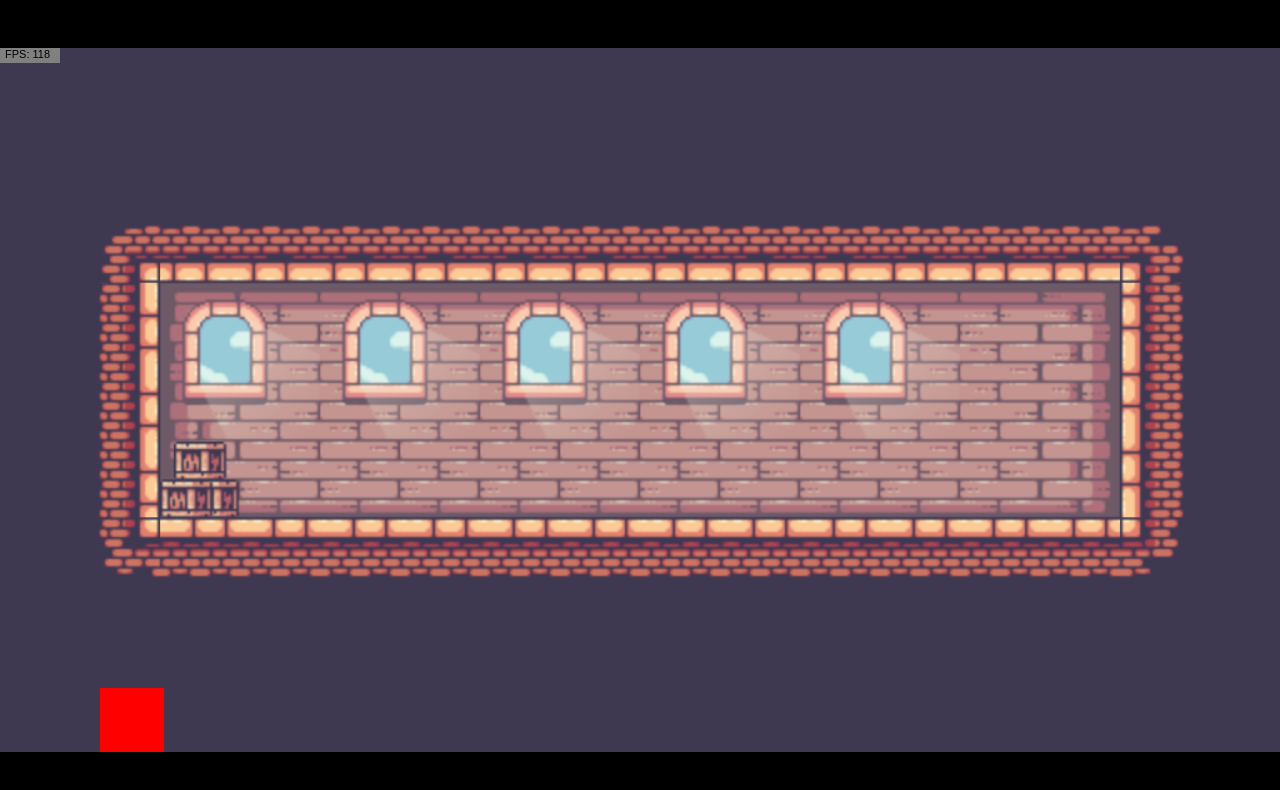
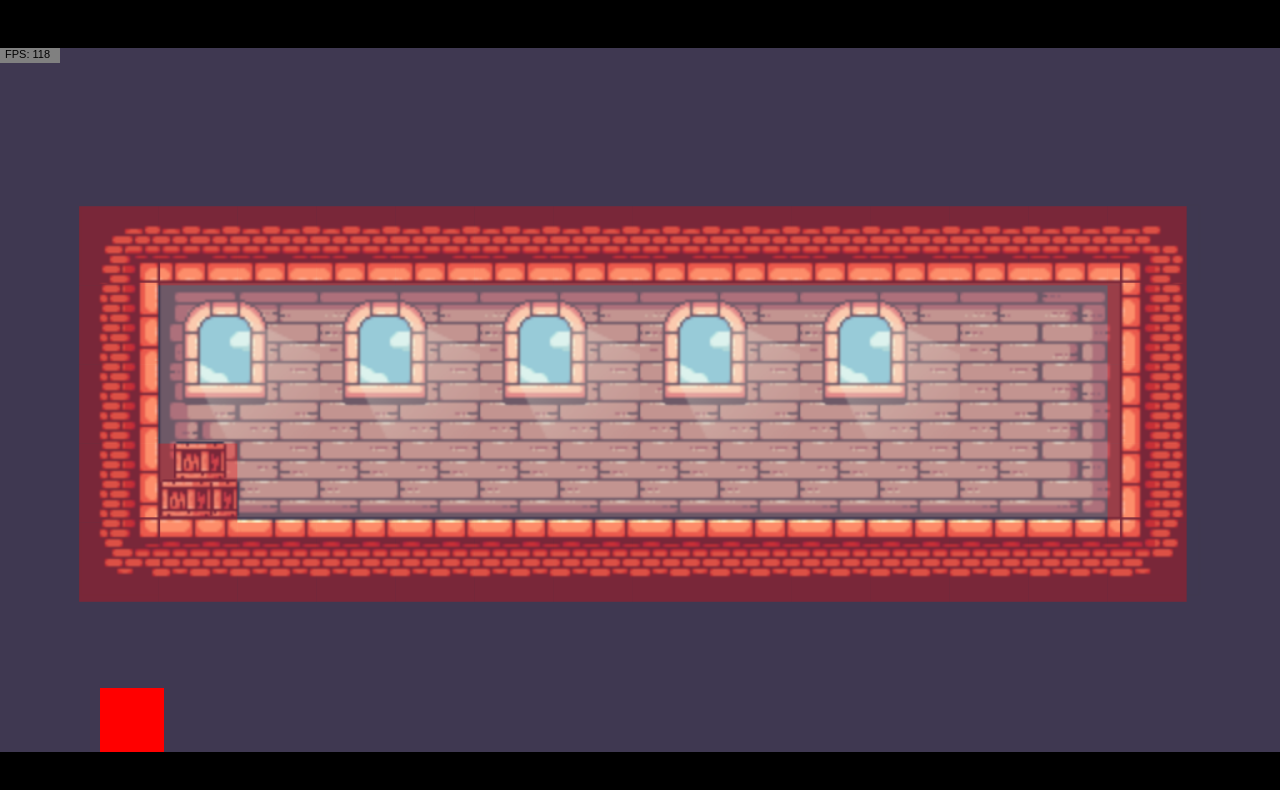
Before and after one commit to Keshav-Madhav/Multi-Level-Platformer-HTML-CSS-JS, a plain HTML site: page index.html in a window 1280 px wide. Drawn offline with Linux system fonts and the light colour scheme.

Commit message:
Added collision blocks

```diff
--- /dev/null
+++ b/Classes.js
@@ -0,0 +1,13 @@
+class Collisions {
+  constructor({x, y}){
+    this.x= x;
+    this.y= y;
+    this.width= cellSize;
+    this.height= cellSize;
+  }
+
+  draw(){
+    ctx.fillStyle= 'rgba(255, 0, 0, 0.3)';
+    ctx.fillRect(this.x, this.y, this.width, this.height);
+  }
+}
--- /dev/null
+++ b/canvasResize.js
@@ -0,0 +1,23 @@
+let cellSize = 64;
+
+window.addEventListener('resize', resizeCanvas);
+function resizeCanvas() {
+  width = window.innerWidth;
+  height = window.innerHeight;
+
+  // Check if height exceeds the 16:9 ratio
+  if(height > width * 0.5625) {
+    height = width * 0.5625;
+  } else {
+    width = height * 1.77777778;
+  }
+
+  height = Math.floor(height/64) * 64;
+  width = Math.floor(width/64) * 64;
+
+  cellSize = (height / 9 + width / 16) / 2;
+
+  canvas.width = width;
+  canvas.height = height;
+}
+resizeCanvas();
--- /dev/null
+++ b/collisions/collisions.js
@@ -0,0 +1,18 @@
+const collisionsLevel1= [0, 0, 0, 0, 0, 0, 0, 0, 0, 0, 0, 0, 0, 0, 0, 0,
+  0, 0, 0, 0, 0, 0, 0, 0, 0, 0, 0, 0, 0, 0, 0, 0,
+  0, 210, 210, 210, 210, 210, 210, 210, 210, 210, 210, 210, 210, 210, 210, 0,
+  0, 210, 0, 0, 0, 0, 0, 0, 0, 0, 0, 0, 0, 0, 210, 0,
+  0, 210, 0, 0, 0, 0, 0, 0, 0, 0, 0, 0, 0, 0, 210, 0,
+  0, 210, 210, 0, 0, 0, 0, 0, 0, 0, 0, 0, 0, 0, 210, 0,
+  0, 210, 210, 210, 210, 210, 210, 210, 210, 210, 210, 210, 210, 210, 210, 0,
+  0, 0, 0, 0, 0, 0, 0, 0, 0, 0, 0, 0, 0, 0, 0, 0,
+  0, 0, 0, 0, 0, 0, 0, 0, 0, 0, 0, 0, 0, 0, 0, 0]
+
+
+Array.prototype.parse2D = function(){
+  let result= [];
+  for(let i= 0; i< this.length; i+= 16){
+    result.push(this.slice(i, i+ 16));
+  }
+  return result;
+}
--- a/index.html
+++ b/index.html
@@ -12,5 +12,9 @@
 <script src="deltaTime.js"></script>
 <script src="fpsDisplay.js"></script>
 <script src="createConstantFPSGameLoop.js"></script>
+
+<script src="Classes.js"></script>
+<script src="canvasResize.js"></script>
+<script src="collisions/collisions.js"></script>
 <script src="script.js"></script>
 </html>
--- a/script.js
+++ b/script.js
@@ -18,29 +18,6 @@ const keys = {
   right: false,
   up: false
 }
-
-
-///// Canvas setup /////
-
-window.addEventListener('resize', resizeCanvas);
-function resizeCanvas() {
-  width = window.innerWidth;
-  height = window.innerHeight;
-
-  // Check if height exceeds the 16:9 ratio
-  if(height > width * 0.5625) {
-    height = width * 0.5625;
-  } else {
-    width = height * 1.77777778;
-  }
-
-  height = Math.floor(height/64) * 64;
-  width = Math.floor(width/64) * 64;
-
-  canvas.width = width;
-  canvas.height = height;
-}
-resizeCanvas();
 
 
 
@@ -73,6 +50,21 @@ window.addEventListener('keyup', function(event){
 
 ///// Utility functions /////
 
+function getCollisionBlocks(array){
+  const objectArray= [];
+
+  const collisions= array.parse2D();
+  collisions.forEach((row, y) => {
+    row.forEach((cell, x) => {
+      if(cell === 210){
+        objectArray.push(new Collisions({x: x * cellSize, y: y * cellSize}));
+      }
+    })
+  });
+
+  return objectArray
+}
+const collisionBlocks= getCollisionBlocks(collisionsLevel1);
 
 
 ///// Classes /////
@@ -149,6 +141,8 @@ function draw(){
 
   levelBackground.draw();
 
+  collisionBlocks.forEach(block => block.draw());
+
   player.draw();
 
   player.update(deltaTime);
```
